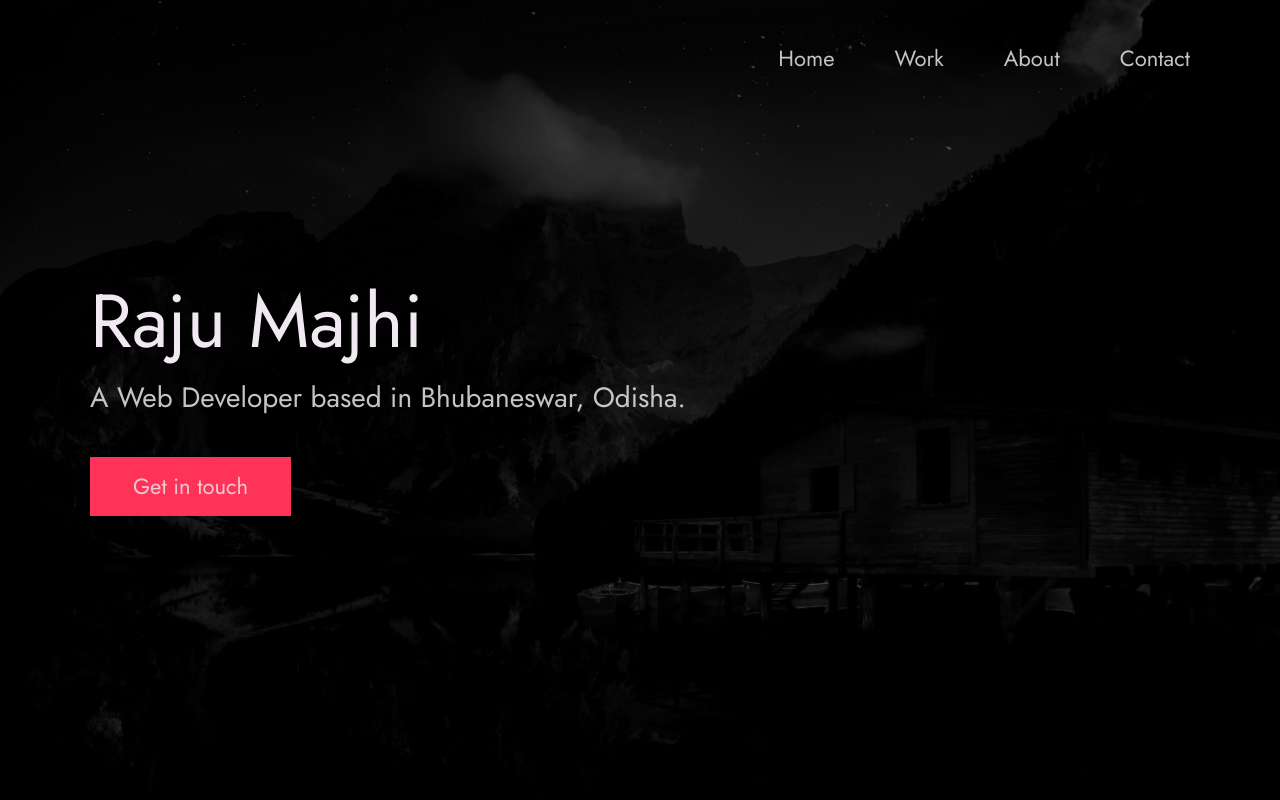
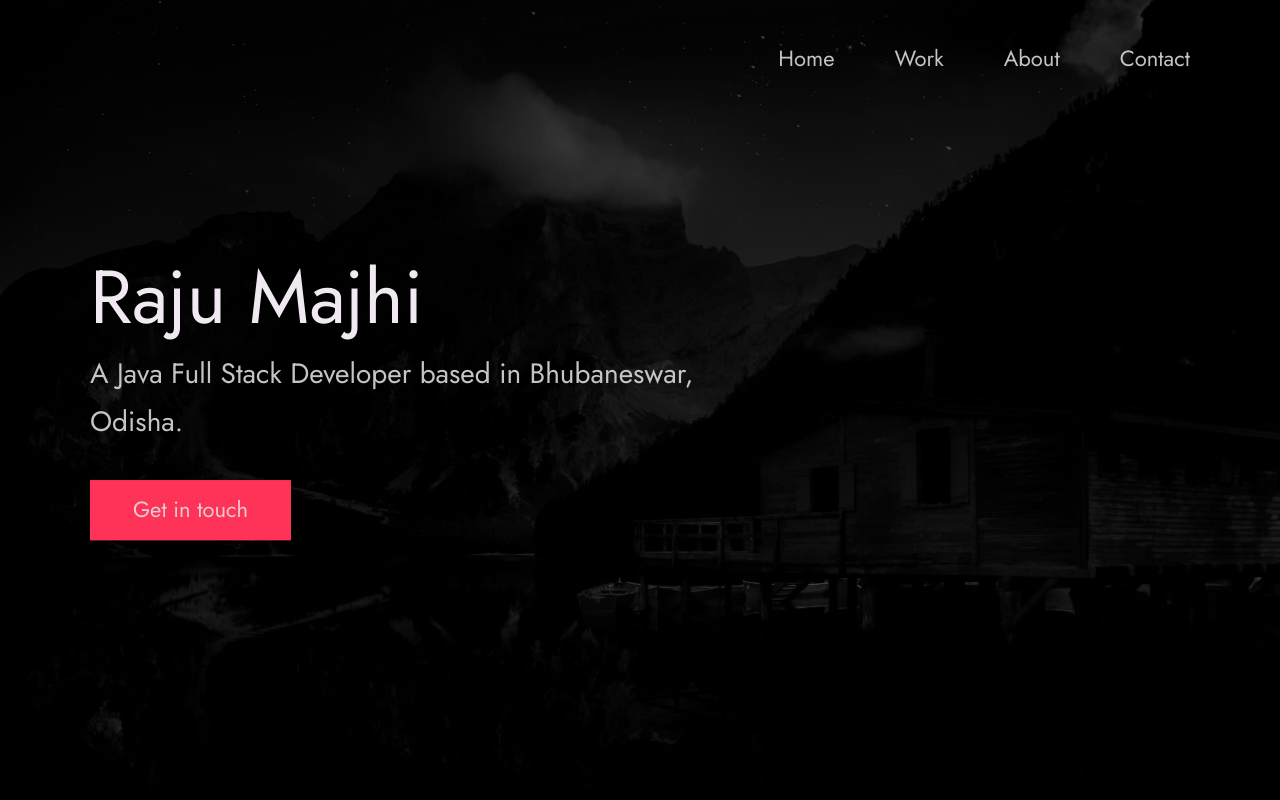
Before and after one commit to rajumajhi1/rajumajhi, a plain HTML site: page index.html in a window 1280 px wide. Shown: the top 800 px of the page. Drawn offline with Linux system fonts and the light colour scheme.

Commit message:
Update index.html

```diff
--- a/index.html
+++ b/index.html
@@ -46,7 +46,7 @@
           <span>Raju Majhi</span>
         </h1>
 
-        <p>A Web Developer based in Bhubaneswar, Odisha.</p>
+        <p>A Java Full Stack Developer based in Bhubaneswar, Odisha.</p>
         <a href="#contact" class="btn btn--pink">Get in touch</a>
       </div>
     </div>
```
